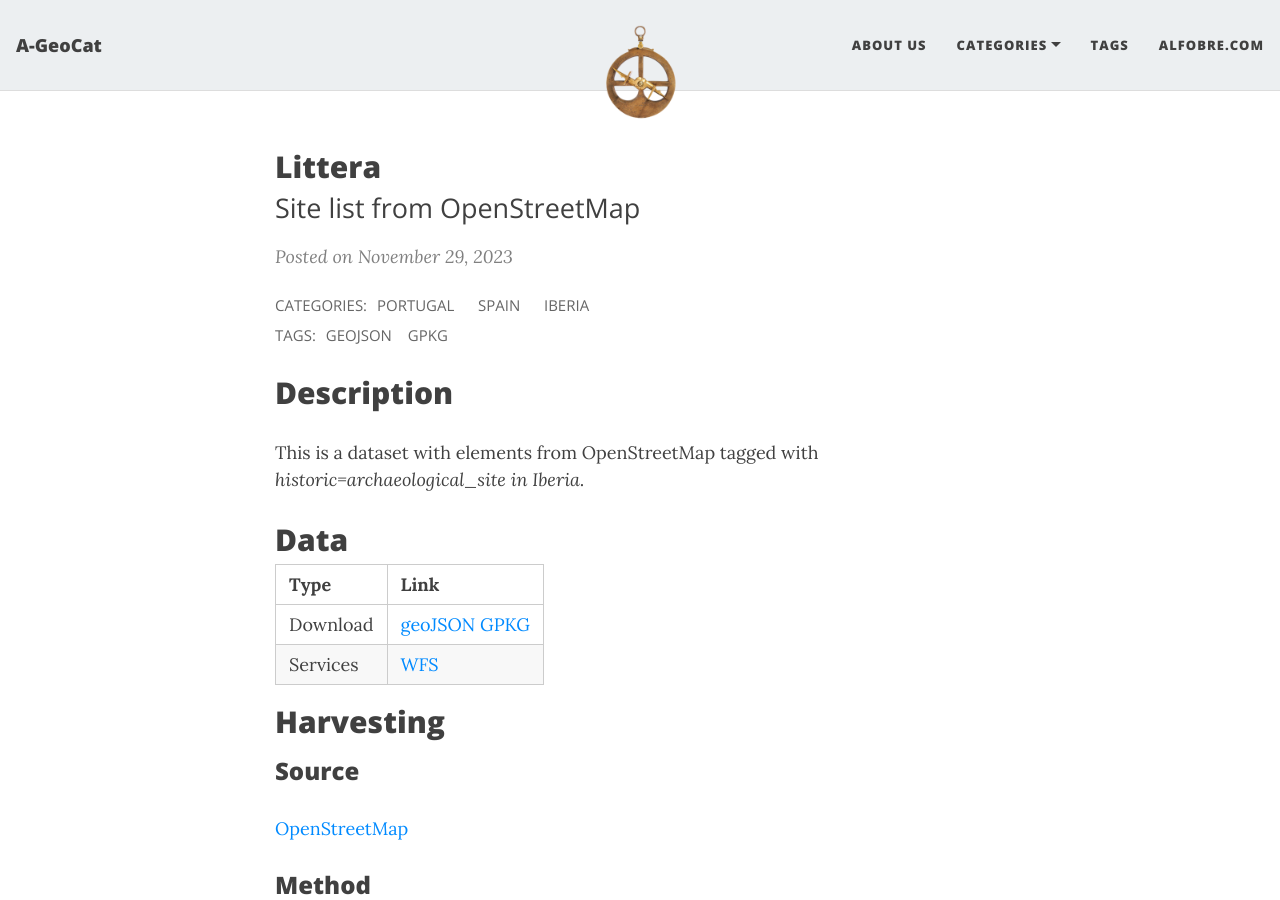
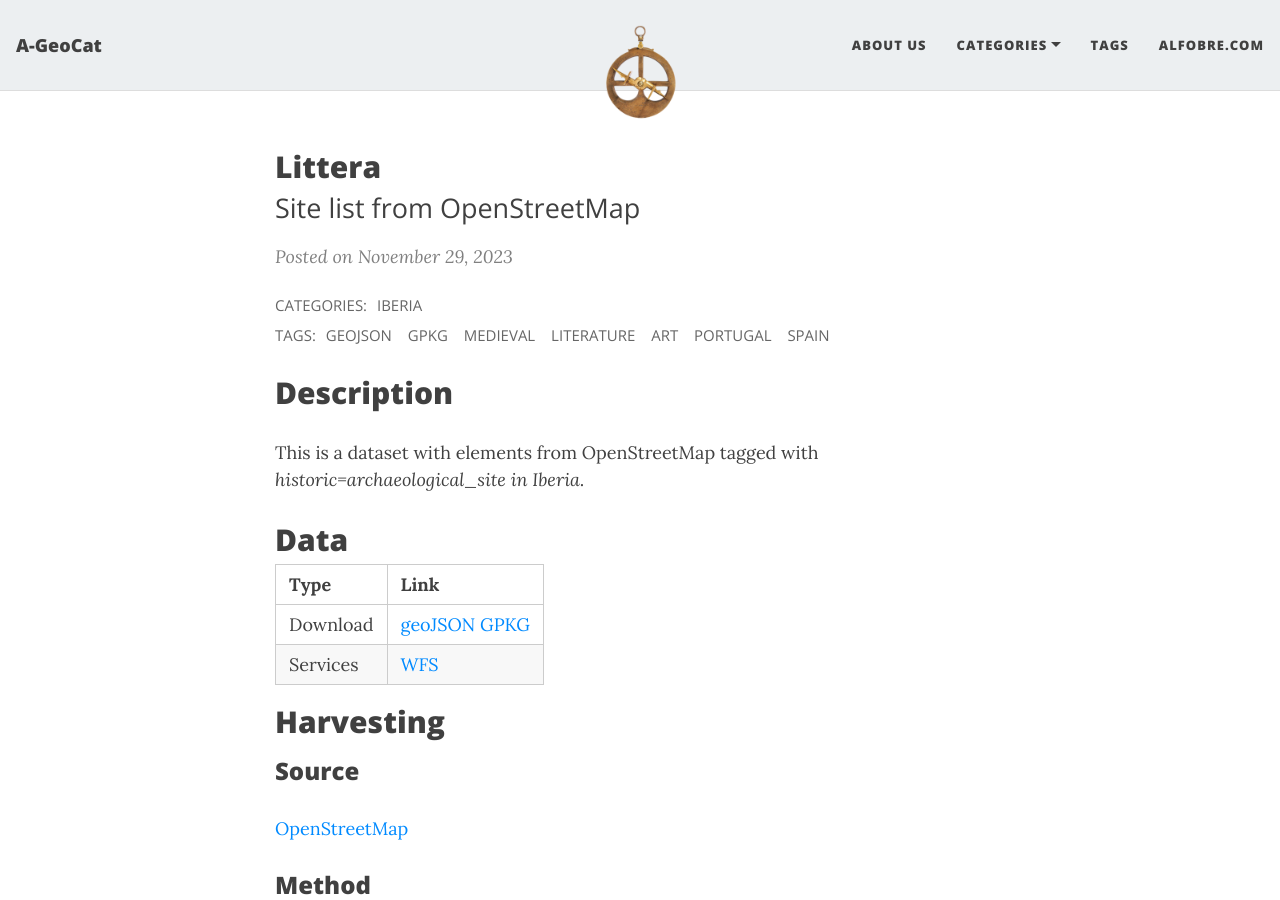
Before and after one commit to projetoalfobre/a-geocat, a Jekyll site: the page built from _posts/2023-11-29-Littera.md, in a window 1280 px wide and 900 px high. Built offline with Jekyll 4.4.1, drawn with Linux system fonts in a browser that asks for light colours; nearby versions of some CDN libraries.

Commit message:
Update 2023-11-29-Littera.md

```diff
--- a/_posts/2023-11-29-Littera.md
+++ b/_posts/2023-11-29-Littera.md
@@ -5,9 +5,9 @@ subtitle: Site list from OpenStreetMap
 cover-img:
 thumbnail-img:
 share-img:
-tags: [geojson, gpkg]
+tags: [geojson, gpkg, medieval, literature, art, portugal, spain]
 author:
-categories: [Portugal, Spain, Iberia]
+categories: [Iberia]
 ---
 
 ## Description
```
